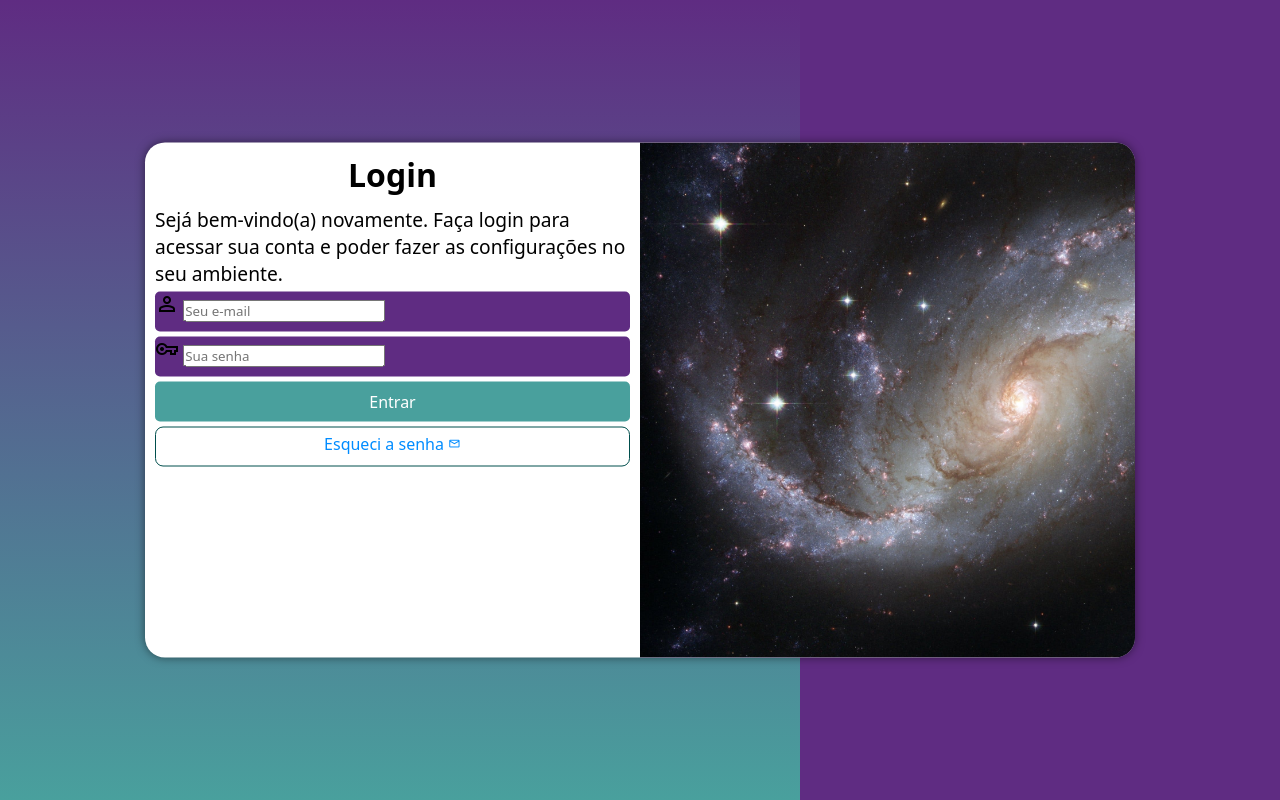
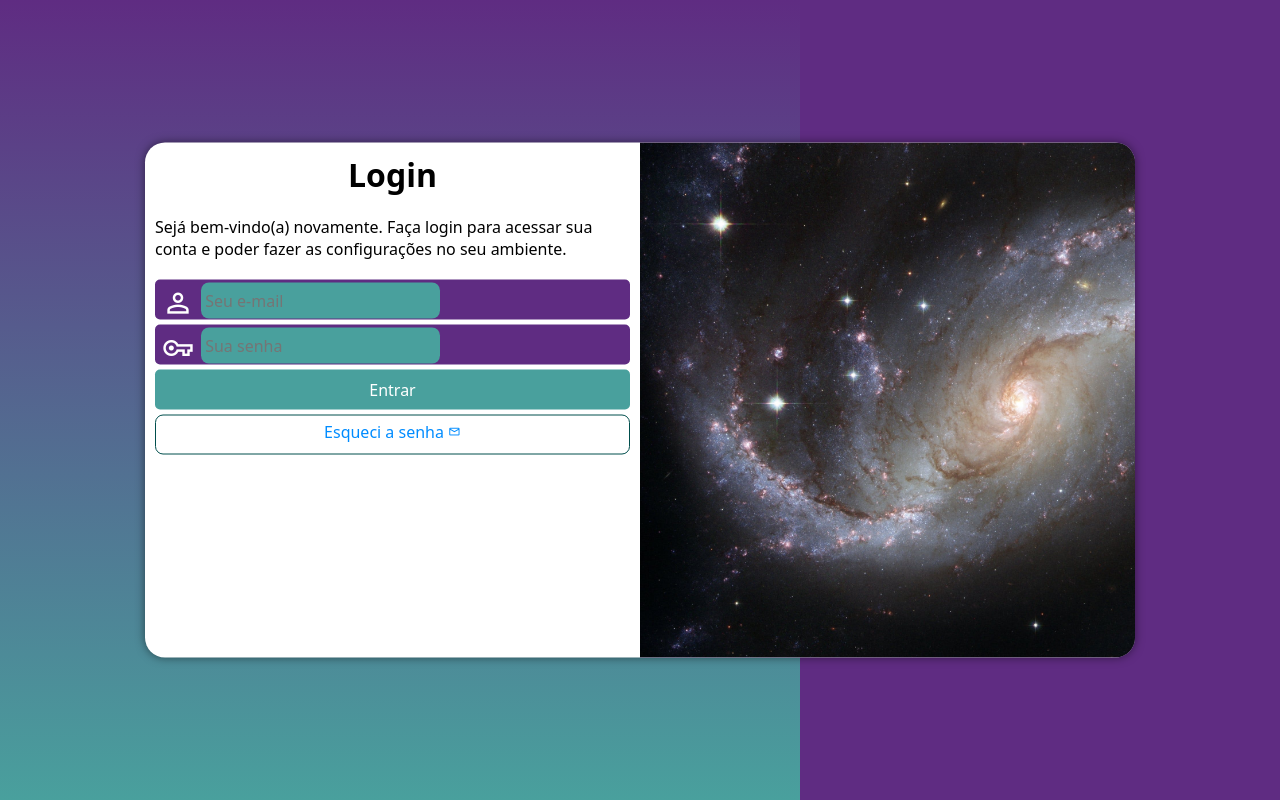
Before and after one commit to MayanRodrigues/Projeto-Login, a plain HTML site: page index.html in a window 1280 px wide. Drawn offline with nearby package versions, Linux system fonts and the light colour scheme.

Commit message:
oia a cagada que saio.

```diff
--- a/estilos/media-querys.css
+++ b/estilos/media-querys.css
@@ -8,6 +8,7 @@
 
     section#login {
         width: 80vw;
+        height: 280px;
     }
 
     section#login > div#imagem {
@@ -18,7 +19,7 @@
 
     section#login > div#formulario {
         float: right;
-        width: 65%;
+        width: 70%;
     }
 }
 
@@ -48,6 +49,7 @@
     }
 
     div#formulario > p {
-        font-size: 1.2em;
+        font-size: 1em;
+        margin: 20px 0px;
     }
 }
--- a/estilos/style.css
+++ b/estilos/style.css
@@ -30,7 +30,6 @@ section#login {
     position: absolute;
     top: 50%;
     left: 50%;
-    transform: translate( -50%, -50%);
     overflow: hidden;
 
     background-color: white;
@@ -39,6 +38,7 @@ section#login {
     border-radius: 20px;
     box-shadow: 0px 0px 10px rgba(0, 0, 0, 0.507);
 
+    transform: translate( -50%, -50%);
     transition: width .3s, height .3s;
     transition-timing-function: ease;
 }
@@ -66,6 +66,7 @@ div#formulario > p {
 
 form > div.campo {
     background-color: #5f2c82;
+    border: 2px solid #5f2c82   ;
     display: block;
     width: 100%;
     height: 40px;
@@ -75,6 +76,29 @@ form > div.campo {
 
 div.campo > label {
     display: none;
+}
+
+div.campo > span {
+    color: white;
+    font-size: 2em;
+    width: 40px;
+    padding: 5px;
+}
+
+div.campo > input {
+    background-color: #49a09d;
+    font-size: 1em;
+    width: calc(100% -44px);
+    height: 100%;
+    transform: translateY(-12px);
+    border: 0px;
+    border-radius: 8px;
+    padding: 4px;
+}
+
+div.campo > input:focus-within {
+    background-color: white;
+    border: none;
 }
 
 form > input[type=submit] {
```
